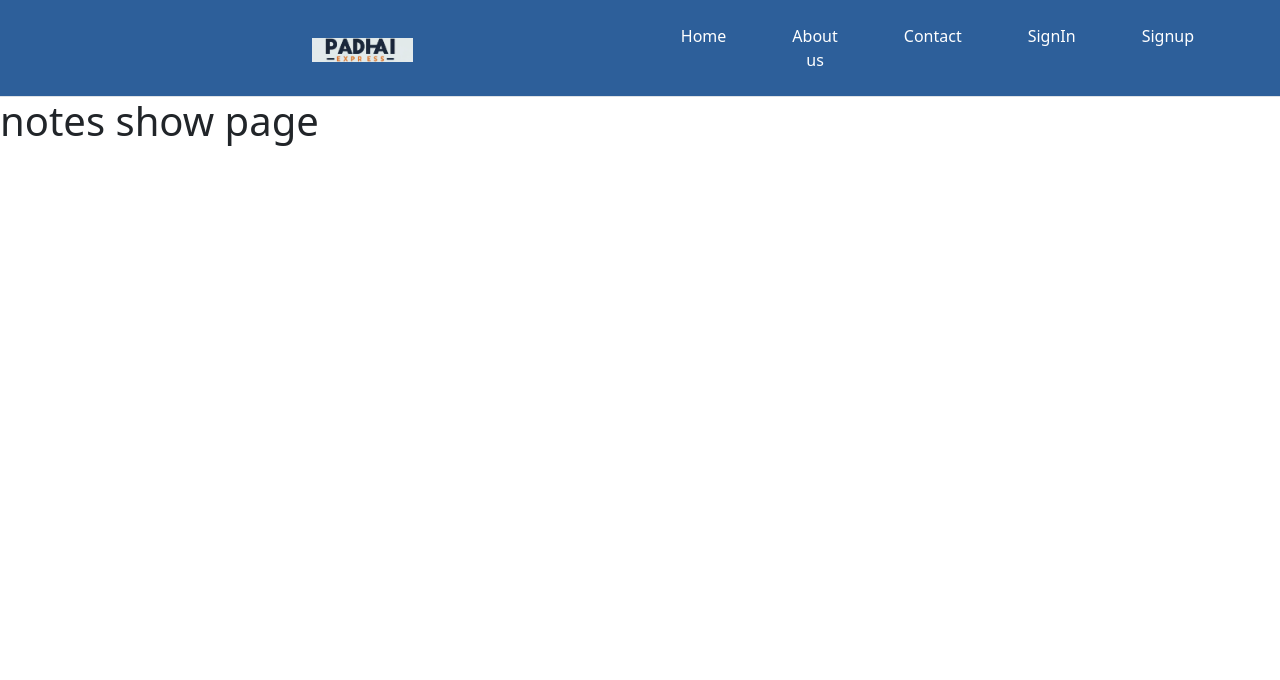
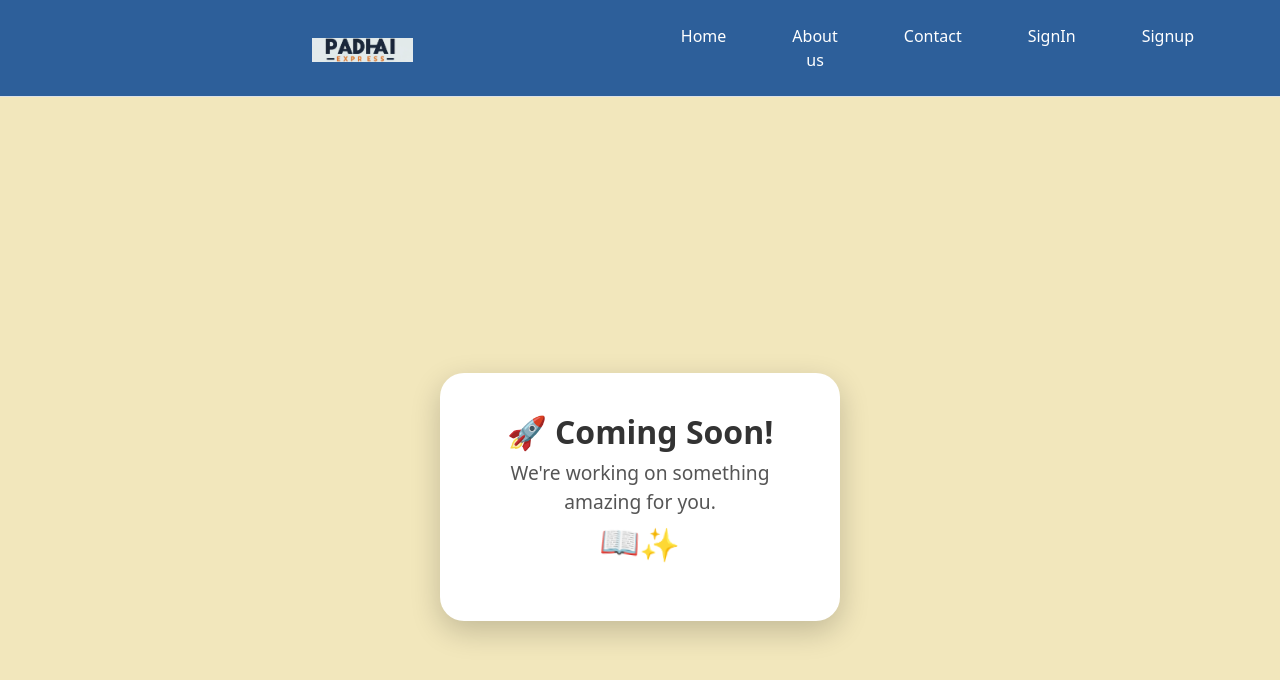
Before and after one commit to learnwithpriyanka/PadhaiXpress, a React (Vite) app in the folder frontend/: page /notes in a window 1280 px wide. Shown: the top 680 px of the page. Built offline with nearby package versions, Linux system fonts and the light colour scheme.

Commit message:
notes page coming soon

```diff
--- a/frontend/package.json
+++ b/frontend/package.json
@@ -10,6 +10,7 @@
     "preview": "vite preview"
   },
   "dependencies": {
+    "framer-motion": "^12.6.2",
     "react": "^19.0.0",
     "react-dom": "^19.0.0",
     "react-leaflet": "^5.0.0",
--- a/frontend/src/showpages/notes/Notes.jsx
+++ b/frontend/src/showpages/notes/Notes.jsx
@@ -1,11 +1,45 @@
-import React from 'react'
+// NotesPage.jsx
+import { motion } from 'framer-motion';
+import './NotesPage.css';
 
-function Notes() {
-    return (
-        <>
-        <h1>notes show page</h1>
-        </>
-     );
+export default function NotesPage() {
+  return (
+    <div className="notes-container">
+      <motion.div
+        initial={{ opacity: 0, scale: 0.8, y: -50 }}
+        animate={{ opacity: 1, scale: 1, y: 0 }}
+        transition={{ duration: 1, ease: 'easeOut' }}
+        className="notes-card"
+      >
+        <motion.h1
+          className="title"
+          initial={{ opacity: 0, y: -20 }}
+          animate={{ opacity: 1, y: 0 }}
+          transition={{ duration: 1.2, delay: 0.5 }}
+        >
+          🚀 Coming Soon!
+        </motion.h1>
+        <motion.p
+          className="subtitle"
+          initial={{ opacity: 0, y: 20 }}
+          animate={{ opacity: 1, y: 0 }}
+          transition={{ duration: 1.2, delay: 0.7 }}
+        >
+          We're working on something amazing for you.
+        </motion.p>
+        <motion.div
+          animate={{ y: [0, -15, 0] }}
+          transition={{ repeat: Infinity, duration: 1.2, ease: 'easeInOut' }}
+          className="icon"
+        >
+          <motion.span
+            animate={{ rotate: [0, 10, -10, 0] }}
+            transition={{ repeat: Infinity, duration: 1.5, ease: 'easeInOut' }}
+          >
+            📖✨
+          </motion.span>
+        </motion.div>
+      </motion.div>
+    </div>
+  );
 }
-
-export default Notes;
--- /dev/null
+++ b/frontend/src/showpages/notes/Notespage.css
@@ -0,0 +1,54 @@
+/* NotesPage.css */
+.notes-container {
+    display: flex;
+    align-items: center;
+    justify-content: center;
+    height: 100vh;
+    background: linear-gradient(135deg, #f2e7bc, #f2e7bc);
+  }
+
+  .notes-card {
+    background: white;
+    padding: 2.5rem;
+    border-radius: 1.5rem;
+    box-shadow: 0 10px 30px rgba(0, 0, 0, 0.2);
+    text-align: center;
+    max-width: 400px;
+    width: 90%;
+    transform: translateY(0);
+    transition: transform 0.3s ease-in-out;
+  }
+
+  .notes-card:hover {
+    transform: translateY(-5px);
+    box-shadow: 0 15px 35px rgba(0, 0, 0, 0.25);
+  }
+
+  .title {
+    font-size: 2rem;
+    font-weight: bold;
+    color: #333;
+  }
+
+  .subtitle {
+    font-size: 1.2rem;
+    color: #555;
+    margin-top: 0.5rem;
+  }
+
+  .icon {
+    font-size: 2rem;
+    margin-top: 1rem;
+  }
+
+  .icon span {
+    display: inline-block;
+    animation: wiggle 1.5s infinite ease-in-out;
+  }
+
+  @keyframes wiggle {
+    0%, 100% { transform: rotate(0deg); }
+    25% { transform: rotate(10deg); }
+    50% { transform: rotate(-10deg); }
+    75% { transform: rotate(10deg); }
+  }
```
Also changed, not shown: 1 other file (tests, documents, lock files or other folders).
